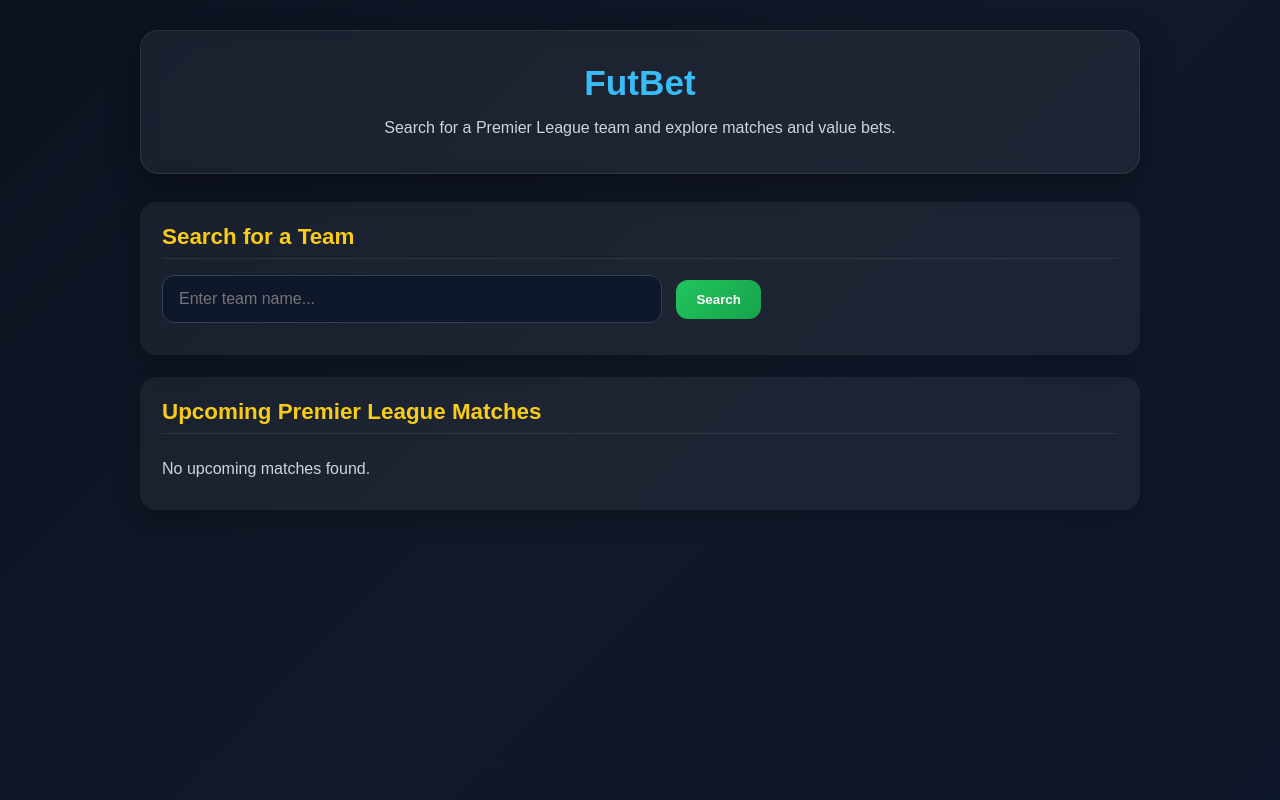
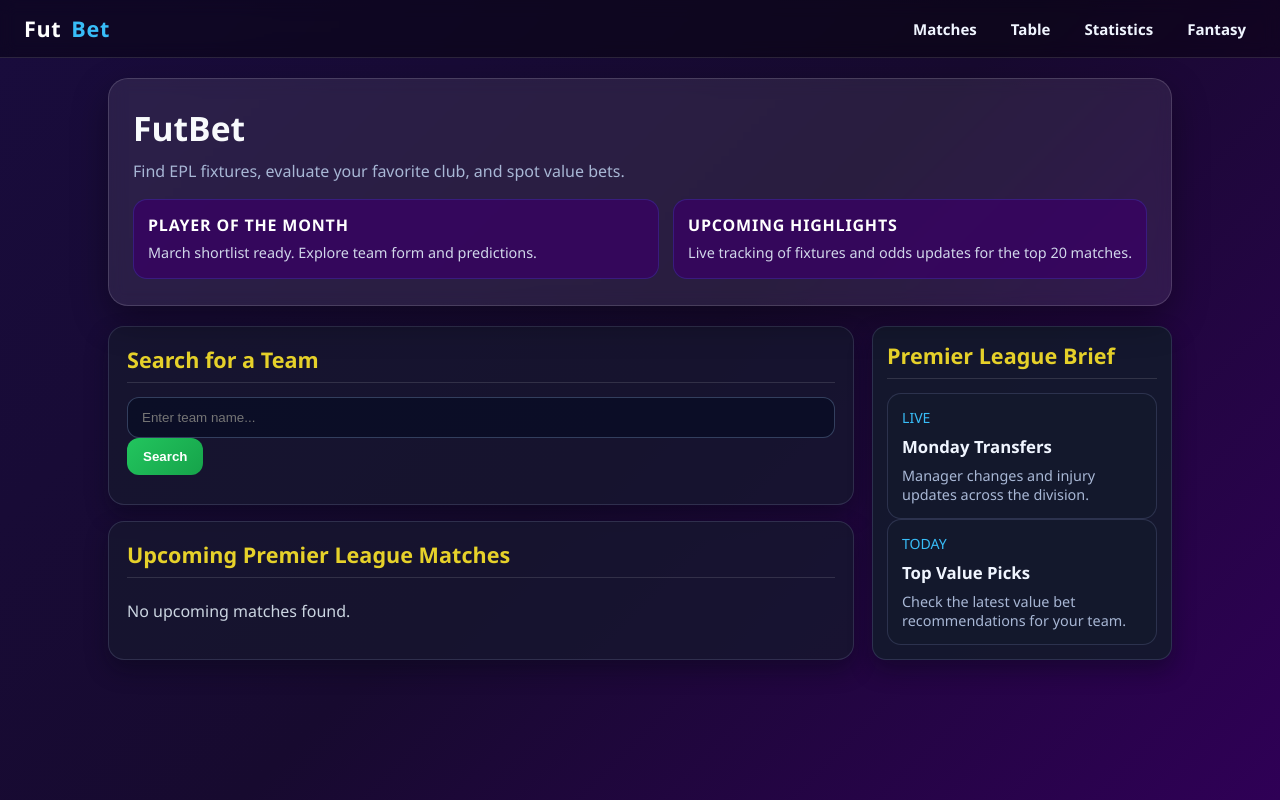
Before and after one commit to knowsnoah/futbet, a Flask app: page / in a window 1280 px wide. Run offline with Flask 3, Linux system fonts and the light colour scheme; data that the repository does not hold is empty.

Commit message:
changing GUI and adding table

```diff
--- a/app.py
+++ b/app.py
@@ -113,6 +113,34 @@ def get_team_name(team_id):
         if team["id"] == team_id:
             return team["name"]
     return "Team"
+
+
+def get_standings():
+    url = f"{FOOTBALL_API_BASE}/competitions/PL/standings"
+    data = safe_get_json(url, headers=football_headers)
+    standings = []
+
+    for table in data.get("standings", []):
+        if table.get("type") == "TOTAL":
+            for row in table.get("table", []):
+                team = row.get("team", {})
+                standings.append({
+                    "position": row.get("position"),
+                    "team_id": team.get("id"),
+                    "team_name": team.get("name"),
+                    "crest": team.get("crest") or "",
+                    "playedGames": row.get("playedGames"),
+                    "won": row.get("won"),
+                    "draw": row.get("draw"),
+                    "lost": row.get("lost"),
+                    "points": row.get("points"),
+                    "goalsFor": row.get("goalsFor"),
+                    "goalsAgainst": row.get("goalsAgainst"),
+                    "goalDifference": row.get("goalDifference"),
+                })
+            break
+
+    return standings
 
 
 # -------------------------
@@ -347,6 +375,12 @@ def team_page(team_id):
     )
 
 
+@app.route("/table")
+def table_page():
+    standings = get_standings()
+    return render_template("table.html", standings=standings)
+
+
 @app.route("/team/<int:team_id>/value_simple")
 def team_value_simple(team_id):
     return jsonify(get_value_simple(team_id))
--- a/static/style.css
+++ b/static/style.css
@@ -4,194 +4,326 @@
   padding: 0;
 }
 
-body {
-  font-family: Arial, sans-serif;
-  background: linear-gradient(135deg, #0b1220, #111827, #0f172a);
-  color: #f8fafc;
-  min-height: 100vh;
-  padding: 30px 20px;
+:root {
+  --bg-start: #190c3d;
+  --bg-end: #2f0056;
+  --pane: rgba(22, 23, 47, 0.82);
+  --pane-border: rgba(150, 160, 200, 0.2);
+  --text-light: #f0f5ff;
+  --text-muted: #a8b7d5;
+  --positive: #22c55e;
+  --accent: #38bdf8;
 }
 
-.container {
-  max-width: 1000px;
-  margin: 0 auto;
+body {
+  font-family: 'Segoe UI', Roboto, Arial, sans-serif;
+  background: linear-gradient(135deg, var(--bg-start), #170a2f, var(--bg-end));
+  color: var(--text-light);
+  min-height: 100vh;
+  padding: 0;
+}
+
+.top-nav {
+  display: flex;
+  align-items: center;
+  justify-content: space-between;
+  gap: 16px;
+  padding: 14px 24px;
+  background: rgba(0, 0, 0, 0.38);
+  border-bottom: 1px solid rgba(255, 255, 255, 0.12);
+  position: sticky;
+  top: 0;
+  z-index: 50;
+  backdrop-filter: blur(8px);
+}
+
+.nav-brand {
+  display: inline-flex;
+  align-items: center;
+  gap: 10px;
+  color: white;
+  text-decoration: none;
+  font-size: 1.35rem;
+  font-weight: 900;
+  letter-spacing: 0.03em;
+}
+
+.nav-brand span {
+  color: var(--accent);
+}
+
+.nav-menu {
+  display: flex;
+  gap: 14px;
+  list-style: none;
+}
+
+.nav-menu a {
+  color: var(--text-light);
+  text-decoration: none;
+  font-weight: 600;
+  font-size: 0.94rem;
+  padding: 8px 10px;
+  border-radius: 10px;
+}
+
+.nav-menu a:hover {
+  background: rgba(56, 189, 248, 0.12);
+  color: #fff;
+}
+
+.page-wrap {
+  max-width: 1100px;
+  margin: 20px auto 36px;
+  padding: 0 18px 20px;
 }
 
 .hero {
-  background: rgba(255, 255, 255, 0.06);
-  border: 1px solid rgba(255, 255, 255, 0.08);
-  border-radius: 18px;
-  padding: 32px;
-  text-align: center;
-  box-shadow: 0 10px 30px rgba(0, 0, 0, 0.35);
-  margin-bottom: 28px;
+  background: rgba(255, 255, 255, 0.08);
+  border: 1px solid rgba(255, 255, 255, 0.15);
+  border-radius: 20px;
+  padding: 26px 24px;
+  color: var(--text-light);
+  margin-bottom: 20px;
+  box-shadow: 0 14px 35px rgba(0, 0, 0, 0.35);
   backdrop-filter: blur(8px);
 }
 
 .hero h1 {
-  font-size: 2.2rem;
-  margin-bottom: 12px;
-  color: #38bdf8;
+  font-size: 2.1rem;
+  color: #f8fafc;
+  margin-bottom: 8px;
 }
 
 .hero p {
-  color: #cbd5e1;
+  color: var(--text-muted);
   font-size: 1rem;
-  line-height: 1.6;
-  max-width: 760px;
-  margin: 0 auto;
+  line-height: 1.5;
+  max-width: 840px;
 }
 
-.search-card {
-  background: rgba(255, 255, 255, 0.05);
-  border-radius: 16px;
-  padding: 20px;
-  margin-bottom: 24px;
-  box-shadow: 0 8px 24px rgba(0, 0, 0, 0.25);
+.spotlight {
+  margin-top: 16px;
+  display: grid;
+  grid-template-columns: 1fr auto;
+  gap: 14px;
 }
 
-#searchForm {
-  display: flex;
-  gap: 12px;
-  flex-wrap: wrap;
+.spotlight-box {
+  background: rgba(57, 0, 101, 0.75);
+  border: 1px solid rgba(77, 104, 255, 0.22);
+  border-radius: 14px;
+  padding: 14px;
 }
 
-#searchInput {
-  flex: 1;
-  min-width: 240px;
-  padding: 14px 16px;
-  border: 1px solid #334155;
-  border-radius: 12px;
+.spotlight-box h3 {
   font-size: 1rem;
-  background: #0f172a;
-  color: white;
-  outline: none;
-  transition: 0.2s ease;
+  color: #fff;
+  margin-bottom: 6px;
+  text-transform: uppercase;
+  letter-spacing: 0.05em;
 }
 
-#searchInput:focus {
-  border-color: #38bdf8;
-  box-shadow: 0 0 0 3px rgba(56, 189, 248, 0.2);
+.spotlight-box p {
+  color: #d1d7ea;
+  font-size: 0.9rem;
 }
 
-#searchButton {
-  padding: 14px 22px;
+.main-grid {
+  display: grid;
+  grid-template-columns: 1fr 300px;
+  gap: 18px;
+}
+
+.left-col,
+.right-col {
+  display: grid;
+  gap: 16px;
+}
+
+.section {
+  background: var(--pane);
+  border-radius: 16px;
+  border: 1px solid var(--pane-border);
+  padding: 18px;
+  box-shadow: 0 10px 22px rgba(7, 8, 21, 0.42);
+}
+
+.section h2 {
+  color: #e6d12a;
+  margin-bottom: 14px;
+  font-size: 1.35rem;
+  border-bottom: 1px solid rgba(255, 255, 255, 0.12);
+  padding-bottom: 8px;
+}
+
+.search-input,
+.search-button,
+.back-button {
+  transition: all 0.2s ease;
+}
+
+.search-input {
+  width: 100%;
+  padding: 12px 14px;
+  border: 1px solid rgba(92, 114, 152, 0.5);
+  border-radius: 12px;
+  background: rgba(10, 14, 37, 0.85);
+  color: #fff;
+}
+
+.search-input:focus {
+  border-color: #38bdf8;
+  outline: none;
+  box-shadow: 0 0 0 2px rgba(56, 189, 248, 0.22);
+}
+
+.search-button,
+.back-button {
   border: none;
   border-radius: 12px;
   background: linear-gradient(135deg, #22c55e, #16a34a);
   color: white;
-  font-size: 1rem;
-  font-weight: bold;
+  font-weight: 700;
+  padding: 11px 16px;
   cursor: pointer;
-  transition: transform 0.15s ease, opacity 0.2s ease;
 }
 
-#searchButton:hover {
-  transform: translateY(-1px);
-  opacity: 0.95;
+.back-button {
+  margin-top: 10px;
 }
 
-.section {
-  background: rgba(255, 255, 255, 0.05);
-  border-radius: 16px;
-  padding: 22px;
-  margin-bottom: 22px;
-  box-shadow: 0 8px 24px rgba(0, 0, 0, 0.2);
-}
-
-.section h2 {
-  color: #facc15;
-  margin-bottom: 16px;
-  font-size: 1.4rem;
-  border-bottom: 1px solid rgba(255, 255, 255, 0.08);
-  padding-bottom: 8px;
-}
-
-.teamRow {
-  cursor: pointer;
-  padding: 14px 16px;
-  margin-bottom: 10px;
-  border-radius: 12px;
-  background: rgba(255, 255, 255, 0.04);
-  border: 1px solid rgba(255, 255, 255, 0.06);
-  transition: 0.2s ease;
-}
-
-.teamRow:hover {
-  background: rgba(56, 189, 248, 0.12);
-  border-color: rgba(56, 189, 248, 0.4);
-  transform: translateX(4px);
+.search-button:hover,
+.back-button:hover {
+  transform: translateY(-1px);
+  opacity: 0.93;
 }
 
 .match-card,
-.value-card {
-  background: rgba(15, 23, 42, 0.9);
-  border: 1px solid rgba(255, 255, 255, 0.08);
+.value-card,
+.notification-card {
+  background: rgba(20, 25, 45, 0.92);
+  border: 1px solid rgba(145, 153, 208, 0.2);
   border-radius: 14px;
-  padding: 16px;
-  margin-bottom: 14px;
-  box-shadow: 0 6px 18px rgba(0, 0, 0, 0.22);
+  padding: 14px;
 }
 
-.match-date {
-  color: #38bdf8;
-  font-weight: bold;
-  margin-bottom: 8px;
+.match-date,
+.notification-date,
+.match-meta {
+  color: var(--accent);
+  font-size: 0.88rem;
 }
 
-.match-title {
+.match-title,
+.notification-title {
   font-size: 1.05rem;
-  font-weight: bold;
-  margin-bottom: 8px;
-  color: #f8fafc;
+  font-weight: 700;
+  margin: 8px 0;
 }
 
-.match-meta {
-  color: #cbd5e1;
-  line-height: 1.6;
-  font-size: 0.95rem;
+.team-link {
+  display: block;
+  padding: 12px 14px;
+  margin-top: 10px;
+  border-radius: 10px;
+  border: 1px solid rgba(255, 222, 70, 0.45);
+  background: rgba(14, 29, 68, 0.95);
+  color: #ffde34;
+  text-decoration: none;
+  font-weight: 700;
+  letter-spacing: 0.01em;
+  transition: all 0.15s ease;
 }
 
-.value-card strong {
-  font-size: 1.05rem;
-  color: #facc15;
-  display: block;
-  margin-bottom: 10px;
+.team-link:hover {
+  background: rgba(56, 189, 248, 0.24);
+  border-color: rgba(132, 217, 255, 0.9);
+  transform: translateX(2px);
+  color: #ffffff;
+}
+
+.team-link:visited {
+  color: #ffc75f;
+}
+
+.match-meta,
+.notification-text {
+  color: var(--text-muted);
+  font-size: 0.9rem;
 }
 
 .value-grid {
   display: grid;
-  grid-template-columns: repeat(auto-fit, minmax(170px, 1fr));
-  gap: 12px;
-  margin-top: 10px;
+  grid-template-columns: repeat(1, 1fr);
+  gap: 10px;
 }
 
 .stat-box {
-  background: rgba(255, 255, 255, 0.05);
+  background: rgba(34, 40, 74, 0.8);
+  border: 1px solid rgba(39, 167, 255, 0.22);
   border-radius: 10px;
   padding: 10px;
 }
 
 .stat-label {
-  font-size: 0.82rem;
-  color: #94a3b8;
-  margin-bottom: 6px;
+  color: #9bb6d2;
+  font-size: 0.8rem;
 }
 
 .stat-value {
+  color: #eff6ff;
   font-size: 1rem;
-  font-weight: bold;
-  color: #ffffff;
+  font-weight: 800;
 }
 
 .message {
   color: #cbd5e1;
-  padding: 10px 0;
+  padding: 8px 0;
+  font-weight: 500;
 }
 
-.error {
-  color: #fca5a5;
-  font-weight: bold;
+.info-btn {
+  border: none;
+  color: #091a2f;
+  background: #38bdf8;
+  border-radius: 50%;
+  width: 22px;
+  height: 22px;
+  cursor: pointer;
+  font-size: 0.9rem;
+  font-weight: 700;
+}
+
+.info-box {
+  margin-top: 10px;
+  padding: 14px;
+  border-radius: 12px;
+  background: rgba(255, 255, 255, 0.06);
+  color: #d8e1f5;
+  line-height: 1.5;
+  font-size: 0.9rem;
+}
+
+@media (max-width: 920px) {
+  .main-grid {
+    grid-template-columns: 1fr;
+  }
+
+  .top-nav {
+    flex-wrap: wrap;
+    justify-content: center;
+  }
+
+  .nav-menu {
+    order: 3;
+    width: 100%;
+    justify-content: center;
+  }
+
+  .page-wrap {
+    margin-top: 10px;
+  }
 }
 
 @media (max-width: 640px) {
@@ -199,77 +331,63 @@ body {
     font-size: 1.7rem;
   }
 
-  #searchForm {
-    flex-direction: column;
+  .nav-menu {
+    flex-wrap: wrap;
+    gap: 8px;
   }
 
-  #searchButton {
-    width: 100%;
+  .spotlight {
+    grid-template-columns: 1fr;
+  }
+
+  .section h2 {
+    font-size: 1.2rem;
   }
 }
 
-.search-input {
-  width: 100%;
-  max-width: 500px;
-  padding: 14px 16px;
-  border: 1px solid #334155;
-  border-radius: 12px;
-  font-size: 1rem;
-  background: #0f172a;
-  color: white;
-  outline: none;
-  margin-right: 10px;
-  margin-bottom: 10px;
+.table-wrapper {
+  overflow-x: auto;
+  margin-top: 10px;
 }
 
-.search-button,
-.back-button {
-  display: inline-block;
-  padding: 12px 20px;
-  border: none;
-  border-radius: 12px;
-  background: linear-gradient(135deg, #22c55e, #16a34a);
-  color: white;
-  text-decoration: none;
-  font-weight: bold;
-  cursor: pointer;
+.standings-table {
+  width: 100%;
+  border-collapse: collapse;
+  min-width: 700px;
 }
 
-.team-link {
-  display: block;
-  padding: 14px 16px;
-  margin-top: 10px;
-  border-radius: 12px;
-  background: rgba(255, 255, 255, 0.04);
-  border: 1px solid rgba(255, 255, 255, 0.06);
-  color: white;
-  text-decoration: none;
-  transition: 0.2s ease;
+.standings-table th,
+.standings-table td {
+  border: 1px solid rgba(255, 255, 255, 0.14);
+  padding: 10px 8px;
+  text-align: center;
 }
 
-.team-link:hover {
-  background: rgba(56, 189, 248, 0.12);
-  border-color: rgba(56, 189, 248, 0.4);
+.standings-table thead {
+  background: rgba(56, 5, 89, 0.80);
 }
 
-.info-btn {
-  margin-left: 10px;
-  background: #38bdf8;
-  border: none;
-  color: #0f172a;
-  font-weight: bold;
-  border-radius: 50%;
-  width: 22px;
-  height: 22px;
-  cursor: pointer;
+.standings-table th {
+  color: #fcf9f0;
+  font-weight: 700;
+  text-transform: uppercase;
+  letter-spacing: 0.05em;
 }
 
-.info-box {
-  margin-top: 12px;
-  padding: 14px;
-  border-radius: 12px;
-  background: rgba(255, 255, 255, 0.05);
-  color: #cbd5e1;
-  line-height: 1.5;
-  font-size: 0.9rem;
+.standings-table tbody tr:nth-child(odd) {
+  background: rgba(255, 255, 255, 0.04);
 }
+
+.standings-table tbody tr:hover {
+  background: rgba(56, 189, 248, 0.13);
+}
+
+.standings-table td .team-link {
+  color: #c6daff;
+  font-weight: 700;
+  display: inline-block;
+}
+
+.standings-table td .team-link:hover {
+  color: #ffffff;
+}
--- a/templates/home.html
+++ b/templates/home.html
@@ -7,36 +7,58 @@
   <link rel="stylesheet" href="{{ url_for('static', filename='style.css') }}">
 </head>
 <body>
-  <div class="container">
-    <div class="hero">
+  <header class="top-nav">
+    <a href="{{ url_for('home') }}" class="nav-brand">Fut<span>Bet</span></a>
+    <nav>
+      <ul class="nav-menu">
+        <li><a href="{{ url_for('home') }}">Matches</a></li>
+        <li><a href="{{ url_for('table_page') }}">Table</a></li>
+        <li><a href="#">Statistics</a></li>
+        <li><a href="#">Fantasy</a></li>
+      </ul>
+    </nav>
+  </header>
+
+  <main class="page-wrap">
+    <section class="hero">
       <h1>FutBet</h1>
-      <p>Search for a Premier League team and explore matches and value bets.</p>
+      <p>Find EPL fixtures, evaluate your favorite club, and spot value bets.</p>
+      <div class="spotlight">
+        <div class="spotlight-box">
+          <h3>Player of the Month</h3>
+          <p>March shortlist ready. Explore team form and predictions.</p>
         </div>
+        <div class="spotlight-box">
+          <h3>Upcoming Highlights</h3>
+          <p>Live tracking of fixtures and odds updates for the top 20 matches.</p>
+        </div>
+      </div>
+    </section>
 
-    <div class="section">
+    <div class="main-grid">
+      <div class="left-col">
+        <section class="section">
           <h2>Search for a Team</h2>
-      <form method="GET" action="/">
-        <input type="text" name="q" placeholder="Enter team name..." value="{{ query }}" class="search-input">
-        <button type="submit" class="search-button">Search</button>
+          <form method="GET" action="/" id="searchForm">
+            <input type="text" name="q" id="searchInput" placeholder="Enter team name..." value="{{ query }}" class="search-input" />
+            <button type="submit" id="searchButton" class="search-button">Search</button>
           </form>
 
           {% if query %}
-        <div style="margin-top: 20px;">
+            <div class="search-results" style="margin-top: 20px;">
               <h3>Search Results</h3>
               {% if search_results %}
                 {% for team in search_results %}
-              <a href="{{ url_for('team_page', team_id=team.id) }}" class="team-link">
-                {{ team.name }}
-              </a>
+                  <a href="{{ url_for('team_page', team_id=team.id) }}" class="team-link">{{ team.name }}</a>
                 {% endfor %}
               {% else %}
                 <p class="message">No teams found.</p>
               {% endif %}
             </div>
           {% endif %}
-    </div>
+        </section>
 
-    <div class="section">
+        <section class="section">
           <h2>Upcoming Premier League Matches</h2>
           {% if upcoming_matches %}
             {% for match in upcoming_matches %}
@@ -49,7 +71,25 @@
           {% else %}
             <p class="message">No upcoming matches found.</p>
           {% endif %}
+        </section>
       </div>
+
+      <aside class="right-col">
+        <section class="section notification-card">
+          <h2>Premier League Brief</h2>
+          <div class="notification-card">
+            <div class="notification-date">LIVE</div>
+            <div class="notification-title">Monday Transfers</div>
+            <div class="notification-text">Manager changes and injury updates across the division.</div>
           </div>
+          <div class="notification-card">
+            <div class="notification-date">TODAY</div>
+            <div class="notification-title">Top Value Picks</div>
+            <div class="notification-text">Check the latest value bet recommendations for your team.</div>
+          </div>
+        </section>
+      </aside>
+    </div>
+  </main>
 </body>
 </html>
```
Also changed, not shown: templates/table.html (added, +72 -0 lines), templates/team.html (+36 -41 lines). Lines whose indentation alone changed are shown as unchanged.
